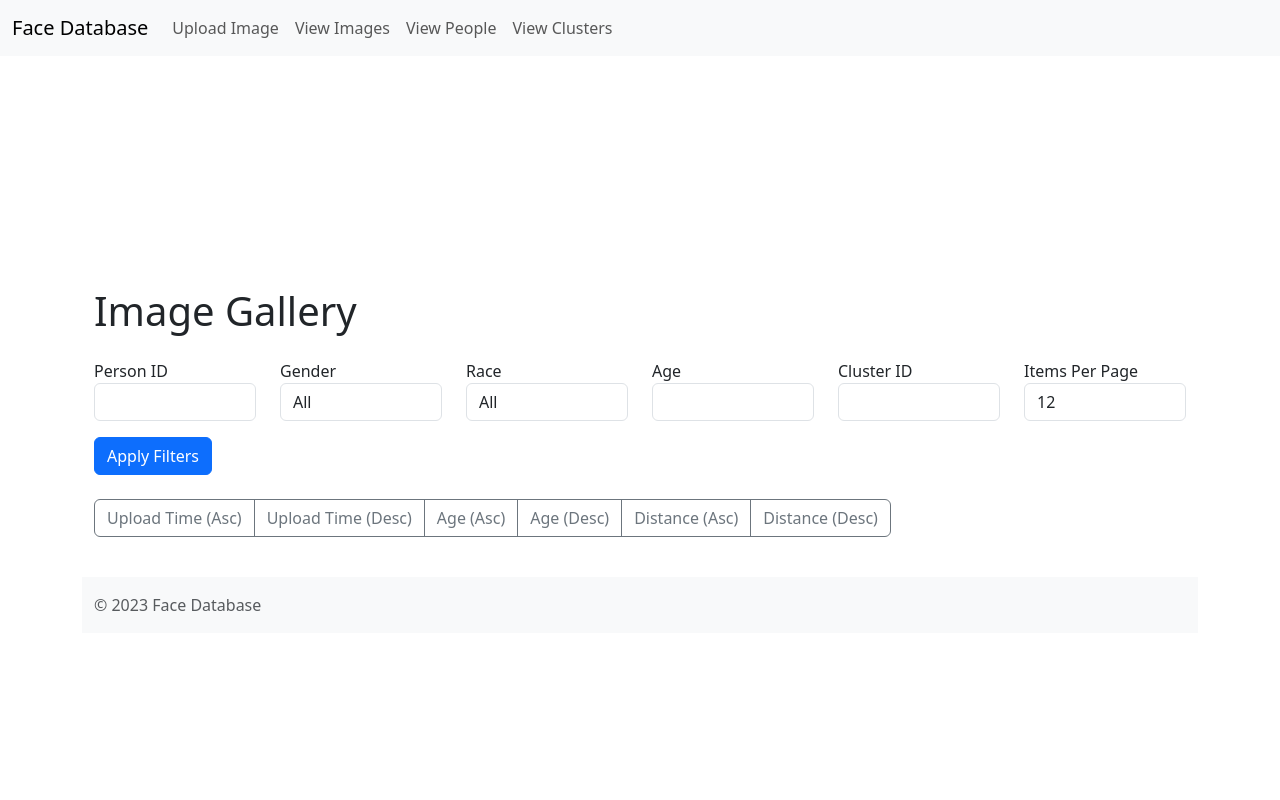
After one commit to michaelachmann/face-database, a Flask app: page /images in a window 1280 px wide. The commit adds this page. Run offline with Flask 3, Linux system fonts and the light colour scheme; data that the repository does not hold is empty; some libraries are stand-ins or nearby versions.

Commit message:
Added image overview. Some fine tuning, persistence for models

```diff
--- a/app.py
+++ b/app.py
@@ -513,6 +513,101 @@ def analyze_overlap():
     return render_template('analysis_overlap.html', overlap_dict=overlap_dict)
 
 
+@app.route('/images', methods=['GET'])
+def list_images():
+    conn = get_db_connection()
+    cur = conn.cursor()
+
+    race_categories = [
+        "asian",
+        "black",
+        "indian",
+        "latino hispanic",
+        "middle eastern",
+        "white"
+    ]
+
+    # Get filter, sorting, and pagination parameters from the request
+    person_id = request.args.get('person_id', default=None, type=int)
+    gender = request.args.get('gender', default=None, type=str)
+    race = request.args.get('race', default=None, type=str)
+    age = request.args.get('age', default=None, type=int)
+    cluster_id = request.args.get('cluster_id', default=None, type=int)
+    sort_by = request.args.get('sort_by', default='upload_time', type=str)
+    sort_order = request.args.get('sort_order', default='desc', type=str)
+    page = request.args.get('page', default=1, type=int)
+    per_page = request.args.get('per_page', default=12, type=int)
+
+    # Build the base query
+    query = """
+        SELECT i.image_path, f.person_id, f.age, f.gender, f.race, f.emotion, i.upload_time, f.distance, f.cluster_id
+        FROM images i
+        JOIN face_embeddings f ON i.id = f.image_id
+        WHERE 1=1
+    """
+
+    # Add filters to the query
+    params = []
+    if person_id:
+        query += " AND f.person_id = %s"
+        params.append(person_id)
+    if gender:
+        query += " AND f.gender = %s"
+        params.append(gender)
+    if race:
+        query += " AND f.race = %s"
+        params.append(race)
+    if age:
+        query += " AND f.age = %s"
+        params.append(age)
+    if cluster_id:
+        query += " AND f.cluster_id = %s"
+        params.append(cluster_id)
+
+    # Add sorting to the query
+    query += f" ORDER BY {sort_by} {sort_order}"
+
+    # Add pagination to the query
+    offset = (page - 1) * per_page
+    query += " LIMIT %s OFFSET %s"
+    params.extend([per_page, offset])
+
+    cur.execute(query, tuple(params))
+    images = cur.fetchall()
+
+    # Get the total number of images for pagination
+    cur.execute("""
+        SELECT COUNT(*)
+        FROM images i
+        JOIN face_embeddings f ON i.id = f.image_id
+        WHERE 1=1
+    """ + (" AND f.person_id = %s" if person_id else "") + \
+         (" AND f.gender = %s" if gender else "") + \
+         (" AND f.race = %s" if race else "") + \
+         (" AND f.age = %s" if age else "") + \
+         (" AND f.cluster_id = %s" if cluster_id else ""),
+        tuple(params[:len(params) - 2])  # Exclude LIMIT and OFFSET params
+    )
+    total_images = cur.fetchone()[0]
+
+    cur.close()
+    conn.close()
+
+    # Calculate total pages
+    total_pages = (total_images + per_page - 1) // per_page
+
+    return render_template('images.html',
+                           images=images,
+                           page=page,
+                           per_page=per_page,
+                           total_pages=total_pages,
+                           sort_by=sort_by,
+                           sort_order=sort_order,
+                           max=max,
+                           min=min,
+                           race_categories=race_categories)
+
+
 
 if __name__ == "__main__":
     init_db()
--- a/docker-compose.yml
+++ b/docker-compose.yml
@@ -25,6 +25,7 @@ services:
     volumes:
       - .:/app
       - uploads_data:/app/uploads  # Persist uploads folder
+      - deepface_data:/root/.deepface  # Persist .deepface folder
     ports:
       - "8080:8080"
     depends_on:
@@ -34,3 +35,4 @@ services:
 volumes:
   postgres_data:
   uploads_data:  # Define the named volume for uploads
+  deepface_data:
--- a/templates/base.html
+++ b/templates/base.html
@@ -42,7 +42,10 @@
                             <a class="nav-link" href="{{ url_for('upload_image') }}">Upload Image</a>
                         </li>
                         <li class="nav-item">
-                            <a class="nav-link" href="{{ url_for('list_persons') }}">View Persons</a>
+                            <a class="nav-link" href="{{ url_for('list_images') }}">View Images</a>
+                        </li>
+                        <li class="nav-item">
+                            <a class="nav-link" href="{{ url_for('list_persons') }}">View People</a>
                         </li>
                         <li class="nav-item">
                             <a class="nav-link" href="{{ url_for('list_clusters') }}">View Clusters</a>
@@ -81,6 +84,11 @@
         </footer>
     </div>
 
+
+<!-- jQuery first, then Popper.js, then Bootstrap JS -->
+<script src="https://code.jquery.com/jquery-3.5.1.slim.min.js"></script>
+<script src="https://cdn.jsdelivr.net/npm/@popperjs/core@2.11.6/dist/umd/popper.min.js"></script>
     <script src="https://cdn.jsdelivr.net/npm/bootstrap@5.3.0/dist/js/bootstrap.bundle.min.js"></script>
+
 </body>
 </html>
--- a/templates/image.html
+++ b/templates/image.html
@@ -8,7 +8,7 @@
 
     <!-- Display the processed image -->
     <div class="text-center mb-4">
-        <img src="{{ url_for('uploaded_file', filename=image_info['image_path']) }}" class="img-fluid rounded" style="max-width: 500px;" alt="Processed Image">
+        <img src="{{ url_for('uploaded_file', filename=image_info['image_path']) }}" class="img-fluid rounded" style="max-width: 100%;" alt="Processed Image">
     </div>
 
     <!-- Display the face metadata -->
@@ -16,7 +16,7 @@
         <div class="card-body">
             <h5 class="card-title">Face Metadata</h5>
             <ul class="list-group list-group-flush">
-                <li class="list-group-item"><strong>Person ID:</strong> {{ image_info['person_id'] }}</li>
+                <li class="list-group-item"><a href="{{ url_for('show_person', person_id=image_info['person_id']) }}" class="mt-auto btn btn-info">Person {{ image_info['person_id'] }}</a></li>
                 <li class="list-group-item"><strong>Distance:</strong> {{ image_info['distance'] }}</li>
                 <li class="list-group-item"><strong>Age:</strong> {{ image_info['age'] }}</li>
                 <li class="list-group-item"><strong>Gender:</strong> {{ image_info['gender'] }}</li>
--- /dev/null
+++ b/templates/images.html
@@ -0,0 +1,160 @@
+{% extends "base.html" %}
+
+{% block title %}Image Gallery{% endblock %}
+
+{% block content %}
+<div class="container mt-4">
+    <h1 class="mb-4">Image Gallery</h1>
+
+    <!-- Filter Form -->
+    <form method="GET" action="{{ url_for('list_images') }}" class="mb-4">
+        <div class="row">
+            <div class="col-md-2">
+                <label for="person_id">Person ID</label>
+                <input type="number" class="form-control" id="person_id" name="person_id" value="{{ request.args.get('person_id', '') }}">
+            </div>
+            <div class="col-md-2">
+                <label for="gender">Gender</label>
+                <select class="form-control" id="gender" name="gender">
+                    <option value="">All</option>
+                    <option value="Man" {% if request.args.get('gender') == 'Man' %}selected{% endif %}>Male</option>
+                    <option value="Woman" {% if request.args.get('gender') == 'Woman' %}selected{% endif %}>Female</option>
+                </select>
+            </div>
+            <div class="col-md-2">
+                <label for="race">Race</label>
+                <select class="form-control" id="race" name="race">
+                    <option value="">All</option>
+                    {% for race in race_categories %}
+                    <option value="{{ race }}" {% if request.args.get('race') == race %}selected{% endif %}>{{ race }}</option>
+                    {% endfor %}
+                </select>
+            </div>
+            <div class="col-md-2">
+                <label for="age">Age</label>
+                <input type="number" class="form-control" id="age" name="age" value="{{ request.args.get('age', '') }}">
+            </div>
+            <div class="col-md-2">
+                <label for="cluster_id">Cluster ID</label>
+                <input type="number" class="form-control" id="cluster_id" name="cluster_id" value="{{ request.args.get('cluster_id', '') }}">
+            </div>
+            <div class="col-md-2">
+                <label for="per_page">Items Per Page</label>
+                <select class="form-control" id="per_page" name="per_page">
+                    <option value="12" {% if request.args.get('per_page') == '12' %}selected{% endif %}>12</option>
+                    <option value="24" {% if request.args.get('per_page') == '24' %}selected{% endif %}>24</option>
+                    <option value="48" {% if request.args.get('per_page') == '48' %}selected{% endif %}>48</option>
+                </select>
+            </div>
+        </div>
+        <div class="row mt-3">
+            <div class="col-md-12 text-right">
+                <button type="submit" class="btn btn-primary">Apply Filters</button>
+            </div>
+        </div>
+    </form>
+
+<div class="btn-group mb-4" role="group" aria-label="Sorting Options">
+    <a href="{{ url_for('list_images', sort_by='upload_time', sort_order='asc', page=page, per_page=per_page, person_id=request.args.get('person_id'), gender=request.args.get('gender'), race=request.args.get('race'), age=request.args.get('age'), cluster_id=request.args.get('cluster_id')) }}" class="btn btn-outline-secondary">Upload Time (Asc)</a>
+    <a href="{{ url_for('list_images', sort_by='upload_time', sort_order='desc', page=page, per_page=per_page, person_id=request.args.get('person_id'), gender=request.args.get('gender'), race=request.args.get('race'), age=request.args.get('age'), cluster_id=request.args.get('cluster_id')) }}" class="btn btn-outline-secondary">Upload Time (Desc)</a>
+    <a href="{{ url_for('list_images', sort_by='age', sort_order='asc', page=page, per_page=per_page, person_id=request.args.get('person_id'), gender=request.args.get('gender'), race=request.args.get('race'), age=request.args.get('age'), cluster_id=request.args.get('cluster_id')) }}" class="btn btn-outline-secondary">Age (Asc)</a>
+    <a href="{{ url_for('list_images', sort_by='age', sort_order='desc', page=page, per_page=per_page, person_id=request.args.get('person_id'), gender=request.args.get('gender'), race=request.args.get('race'), age=request.args.get('age'), cluster_id=request.args.get('cluster_id')) }}" class="btn btn-outline-secondary">Age (Desc)</a>
+    <a href="{{ url_for('list_images', sort_by='distance', sort_order='asc', page=page, per_page=per_page, person_id=request.args.get('person_id'), gender=request.args.get('gender'), race=request.args.get('race'), age=request.args.get('age'), cluster_id=request.args.get('cluster_id')) }}" class="btn btn-outline-secondary">Distance (Asc)</a>
+    <a href="{{ url_for('list_images', sort_by='distance', sort_order='desc', page=page, per_page=per_page, person_id=request.args.get('person_id'), gender=request.args.get('gender'), race=request.args.get('race'), age=request.args.get('age'), cluster_id=request.args.get('cluster_id')) }}" class="btn btn-outline-secondary">Distance (Desc)</a>
+</div>
+
+
+
+    <!-- Image Grid -->
+    <div class="row">
+        {% for image in images %}
+        <div class="col-sm-6 col-md-4 col-lg-3 mb-4">
+            <div class="card h-100">
+                <a href="{{ url_for('show_image', person_id=image[1], image_path=image[0]) }}">
+                    <img src="{{ url_for('uploaded_file', filename=image[0]) }}" class="card-img-top img-fluid" style="object-fit: cover; height: 300px; width: 100%;" alt="Image">
+                </a>
+                <div class="card-body d-flex flex-column">
+                    <p class="card-text"><a href="{{ url_for('show_person', person_id=image[1]) }}" class="mt-auto btn btn-block btn-info">Person {{ image[1] }}</a></p>
+                    <p class="card-text"><strong>Age:</strong> {{ image[2] }}</p>
+                    <p class="card-text"><strong>Gender:</strong> {{ image[3] }}</p>
+                    <p class="card-text"><strong>Race:</strong> {{ image[4] }}</p>
+                    <p class="card-text"><strong>Upload Time:</strong> {{ image[6] }}</p>
+                    <p class="card-text"><a href="{{ url_for('show_cluster', cluster_id=image[8]) }}" class="mt-auto btn btn-block btn-info">Cluster {{ image[8] }}</a></p>
+                    <a href="{{ url_for('show_image', person_id=image[1], image_path=image[0]) }}" class="mt-auto btn btn-primary">View Details</a>
+                </div>
+            </div>
+        </div>
+        {% endfor %}
+    </div>
+
+    <!-- Pagination -->
+<nav aria-label="Page navigation">
+    <ul class="pagination justify-content-center">
+        {% if page > 1 %}
+            <li class="page-item">
+                <a class="page-link" href="{{ url_for('list_images', page=1, per_page=per_page, sort_by=sort_by, sort_order=sort_order, person_id=request.args.get('person_id'), gender=request.args.get('gender'), race=request.args.get('race')) }}">
+                    First
+                </a>
+            </li>
+            <li class="page-item">
+                <a class="page-link" href="{{ url_for('list_images', page=page-1, per_page=per_page, sort_by=sort_by, sort_order=sort_order, person_id=request.args.get('person_id'), gender=request.args.get('gender'), race=request.args.get('race')) }}">
+                    Previous
+                </a>
+            </li>
+        {% endif %}
+
+        {% set page_range = 3 %} <!-- Number of pages to show around the current page -->
+        {% set start_page = max(1, page - page_range) %}
+        {% set end_page = min(total_pages, page + page_range) %}
+
+        {% if start_page > 1 %}
+            <li class="page-item">
+                <a class="page-link" href="{{ url_for('list_images', page=1, per_page=per_page, sort_by=sort_by, sort_order=sort_order, person_id=request.args.get('person_id'), gender=request.args.get('gender'), race=request.args.get('race')) }}">
+                    1
+                </a>
+            </li>
+            {% if start_page > 2 %}
+                <li class="page-item disabled">
+                    <span class="page-link">...</span>
+                </li>
+            {% endif %}
+        {% endif %}
+
+        {% for page_num in range(start_page, end_page + 1) %}
+            <li class="page-item {% if page_num == page %}active{% endif %}">
+                <a class="page-link" href="{{ url_for('list_images', page=page_num, per_page=per_page, sort_by=sort_by, sort_order=sort_order, person_id=request.args.get('person_id'), gender=request.args.get('gender'), race=request.args.get('race')) }}">
+                    {{ page_num }}
+                </a>
+            </li>
+        {% endfor %}
+
+        {% if end_page < total_pages %}
+            {% if end_page < total_pages - 1 %}
+                <li class="page-item disabled">
+                    <span class="page-link">...</span>
+                </li>
+            {% endif %}
+            <li class="page-item">
+                <a class="page-link" href="{{ url_for('list_images', page=total_pages, per_page=per_page, sort_by=sort_by, sort_order=sort_order, person_id=request.args.get('person_id'), gender=request.args.get('gender'), race=request.args.get('race')) }}">
+                    {{ total_pages }}
+                </a>
+            </li>
+        {% endif %}
+
+        {% if page < total_pages %}
+            <li class="page-item">
+                <a class="page-link" href="{{ url_for('list_images', page=page+1, per_page=per_page, sort_by=sort_by, sort_order=sort_order, person_id=request.args.get('person_id'), gender=request.args.get('gender'), race=request.args.get('race')) }}">
+                    Next
+                </a>
+            </li>
+            <li class="page-item">
+                <a class="page-link" href="{{ url_for('list_images', page=total_pages, per_page=per_page, sort_by=sort_by, sort_order=sort_order, person_id=request.args.get('person_id'), gender=request.args.get('gender'), race=request.args.get('race')) }}">
+                    Last
+                </a>
+            </li>
+        {% endif %}
+    </ul>
+</nav>
+
+
+{% endblock %}
```
